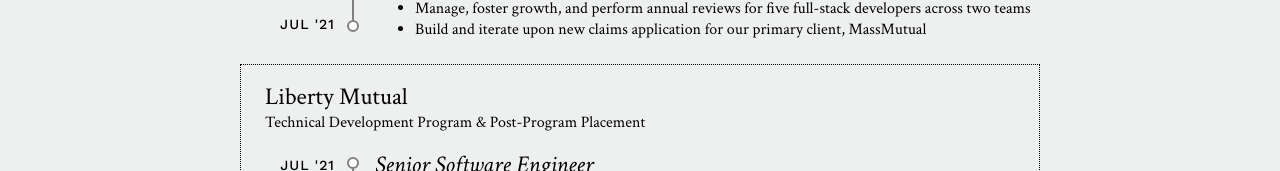
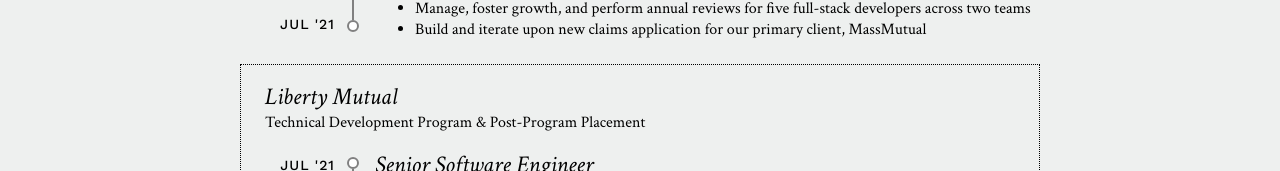
Before and after one commit to trandianat/portfolio, a React app: page / in a window 1280 px wide. Shown: the part 517-688 px from the top of the page. Built offline with nearby package versions, Linux system fonts and the light colour scheme; no server answers; what @aws-amplify/ui-react, aws-amplify would draw is missing.

Commit message:
Replaced <h2> styles with global CSS

```diff
--- a/src/components/job/styles.ts
+++ b/src/components/job/styles.ts
@@ -76,7 +76,6 @@ export const circle = {
 export const role = css({
   display: 'flex',
   flexDirection: 'column',
-  h2: { fontFamily: 'var(--serif-italic)' },
 });
 
 export const skills = css({
--- a/src/pages/projects/chatbot/index.tsx
+++ b/src/pages/projects/chatbot/index.tsx
@@ -2,6 +2,6 @@ import { Fragment } from 'react';
 
 export const Chatbot = (): JSX.Element => (
   <Fragment>
-    <p>Chatbot</p>
+    <h2>Chatbot</h2>
   </Fragment>
 );
--- a/src/pages/projects/detection/index.tsx
+++ b/src/pages/projects/detection/index.tsx
@@ -2,6 +2,6 @@ import { Fragment } from 'react';
 
 export const Detection = (): JSX.Element => (
   <Fragment>
-    <p>Detection</p>
+    <h2>Detection</h2>
   </Fragment>
 );
--- a/src/pages/projects/index.tsx
+++ b/src/pages/projects/index.tsx
@@ -52,7 +52,7 @@ export const Projects = (): JSX.Element => {
                 <Link css={styles.card} key={name} to={path}>
                   {icon}
                   <div css={styles.project}>
-                    <h2 className="name">{name}</h2>
+                    <h2>{name}</h2>
                     <p className="description">{description}</p>
                   </div>
                 </Link>
--- a/src/pages/projects/notes/index.tsx
+++ b/src/pages/projects/notes/index.tsx
@@ -2,6 +2,6 @@ import { Fragment } from 'react';
 
 export const Notes = (): JSX.Element => (
   <Fragment>
-    <p>Chatbot</p>
+    <h2>Notes</h2>
   </Fragment>
 );
--- a/src/pages/projects/styles.ts
+++ b/src/pages/projects/styles.ts
@@ -33,13 +33,12 @@ export const card = {
   border: `1px solid ${Color.BLACK}`,
   display: 'flex',
   fontWeight: 'normal',
-  gap: 24,
+  gap: 20,
   padding: 24,
   textDecoration: 'none',
   svg: { minHeight: 64, minWidth: 64 },
-  '.name': { font: '1.5rem var(--serif-italic)', letterSpacing: 1 },
-  '.description': { font: '.875rem var(--sans)' },
-  ':hover': { '.name': { textDecoration: 'underline' } },
+  '.description': { font: '.875rem var(--sans)', lineHeight: '18px' },
+  ':hover': { boxShadow: `0 4px 8px -2px ${Color.DARK_GRAY}` },
 };
 
 export const project = css({
--- a/src/pages/projects/wedding/index.tsx
+++ b/src/pages/projects/wedding/index.tsx
@@ -2,6 +2,6 @@ import { Fragment } from 'react';
 
 export const Wedding = (): JSX.Element => (
   <Fragment>
-    <p>Wedding</p>
+    <h2>Wedding</h2>
   </Fragment>
 );
--- a/src/styles.css
+++ b/src/styles.css
@@ -68,6 +68,10 @@ h1 {
     font-size: 4rem;
 }
 
+h2 {
+    font: 1.5rem var(--serif-italic);
+}
+
 input {
     font-size: .875rem;
     padding: 8px 12px;
```
